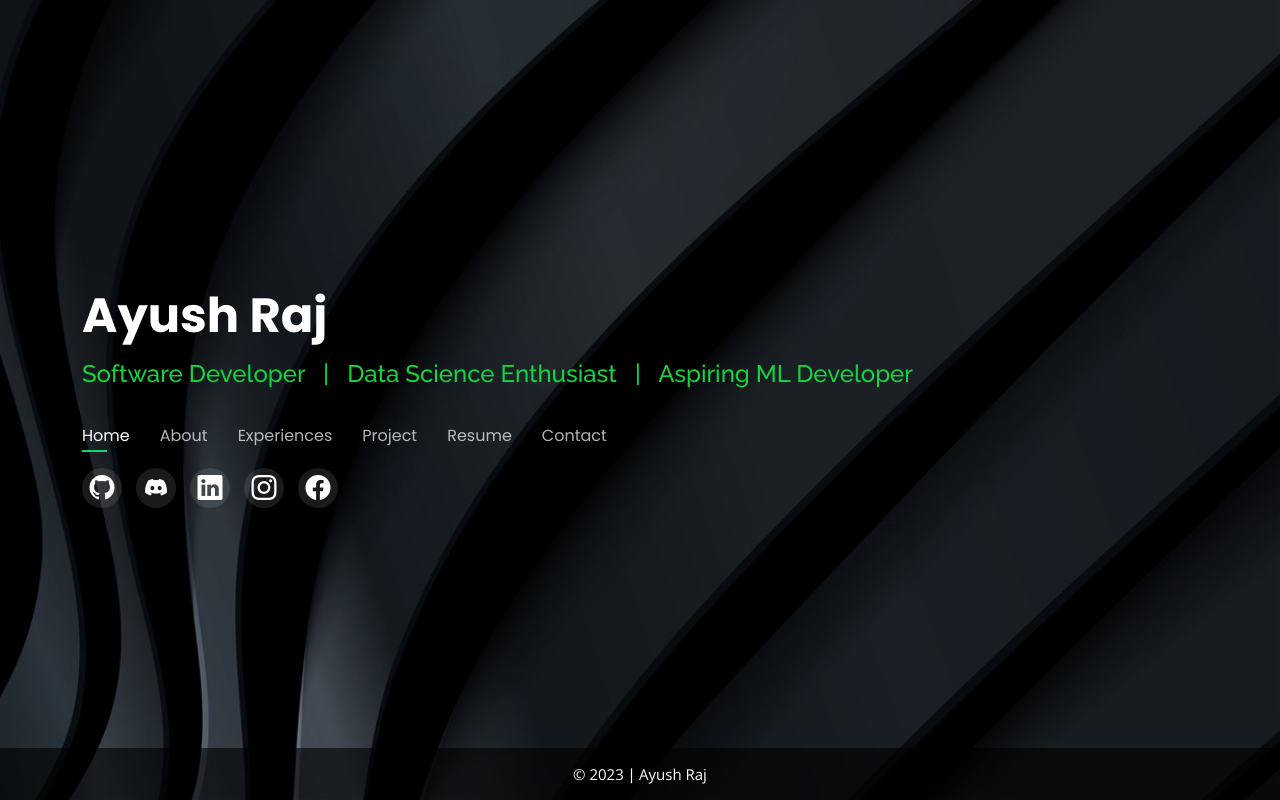
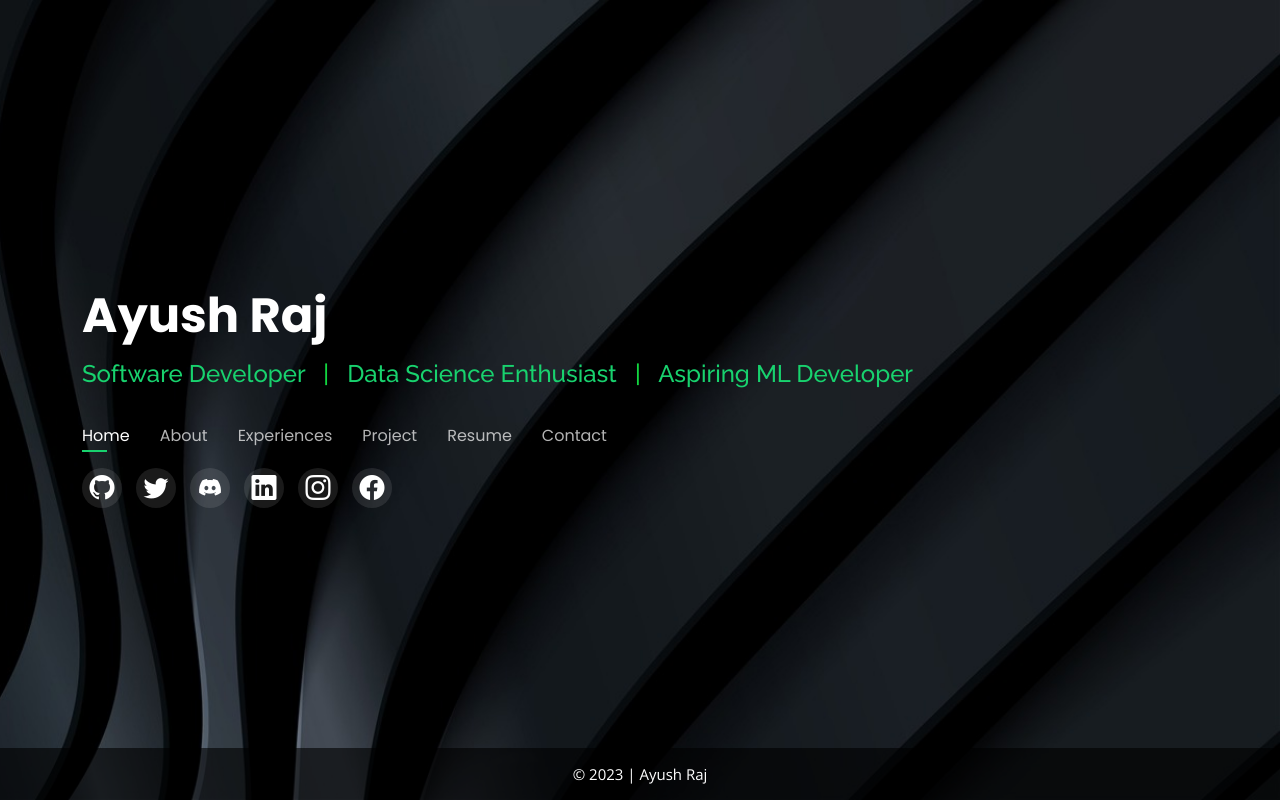
Before and after one commit to arayush34/ayushraj.github.io, a plain HTML site: page index.html in a window 1280 px wide. Drawn offline with nearby package versions, Linux system fonts and the light colour scheme.

Commit message:
Update index.html

```diff
--- a/index.html
+++ b/index.html
@@ -47,7 +47,7 @@
 
       <h1><a href="index.html">Ayush Raj</a></h1>
       <!-- Uncomment below if you prefer to use an image logo -->
-      <h2 style="color:#12D640"> Software Developer &nbsp; | &nbsp; Data Science Enthusiast &nbsp; | &nbsp; Aspiring ML Developer </h2>
+      <h2 style="color:#12D640"> <a href="https://www.coursera.org/articles/software-developer"> Software Developer </a>  &nbsp; | &nbsp; <a href="https://towardsdatascience.com/story-of-every-other-datascience-enthusias-2b918643980c">  Data Science Enthusiast </a> &nbsp; | &nbsp; <a href="https://www.simplilearn.com/tutorials/machine-learning-tutorial/how-to-become-a-machine-learning-engineer"> Aspiring ML Developer </a>  </h2>
 
       <!-- <script type="text/javascript">
         var typed = new Typed('.typing',{
@@ -73,7 +73,8 @@
 
       <div class="social-links">
         <a href="https://github.com/raj2ayush" class="github" target="_blank"><i class="bi bi-github"></i></a>
-        <a href="discordapp.com/users/758314422190997524" class="ri-discord-fill" target="_blank"><i class="discord"></i></a>
+        <a href="https://twitter.com/AyushRaj217344" class="twitter" target="_blank"><i class="bi bi-twitter"></i></a>
+        <a href="https://discordapp.com/users/758314422190997524" class="ri-discord-fill" target="_blank"><i class="discord"></i></a>
 
 
         <a href="https://www.linkedin.com/in/ayush-raj-20/" class="linkedin" target="_blank"><i class="bi bi-linkedin"></i></a>
@@ -524,8 +525,9 @@
             <h3>Search Me At - </h3>
             <div class="social-links">
               <a href="https://github.com/raj2ayush" class="github"><i class="bi bi-github"></i></a>
-              <a href="discordapp.com/users/758314422190997524" class="ri-discord-fill"><i class="discord"></i></a>
+              <a href="https://discordapp.com/users/758314422190997524" class="ri-discord-fill"><i class="discord"></i></a>
               <a href="https://www.linkedin.com/in/ayush-raj-20/" class="linkedin"><i class="bi bi-linkedin"></i></a>
+              <a href="https://twitter.com/AyushRaj217344" class="twitter" target="_blank"><i class="bi bi-twitter"></i></a>
               <a href="https://www.instagram.com/ay_ush177/" class="instagram"><i class="bi bi-instagram"></i></a>
               <a href="https://www.facebook.com/ayush.raj.169/" class="facebook"><i class="bi bi-facebook"></i></a>
             </div>
@@ -562,11 +564,7 @@
   </section><!-- End Contact Section -->
 
   <div class="credits">
-    <!-- All the links in the footer should remain intact. -->
-    <!-- You can delete the links only if you purchased the pro version. -->
-    <!-- Licensing information: https://bootstrapmade.com/license/ -->
-    <!-- Purchase the pro version with working PHP/AJAX contact form: https://bootstrapmade.com/personal-free-resume-bootstrap-template/ -->
-    &copy; 2023 &#8739; Ayush Raj
+    &copy; 2023 &#x7c; Ayush Raj
   </div>
 
 
```
